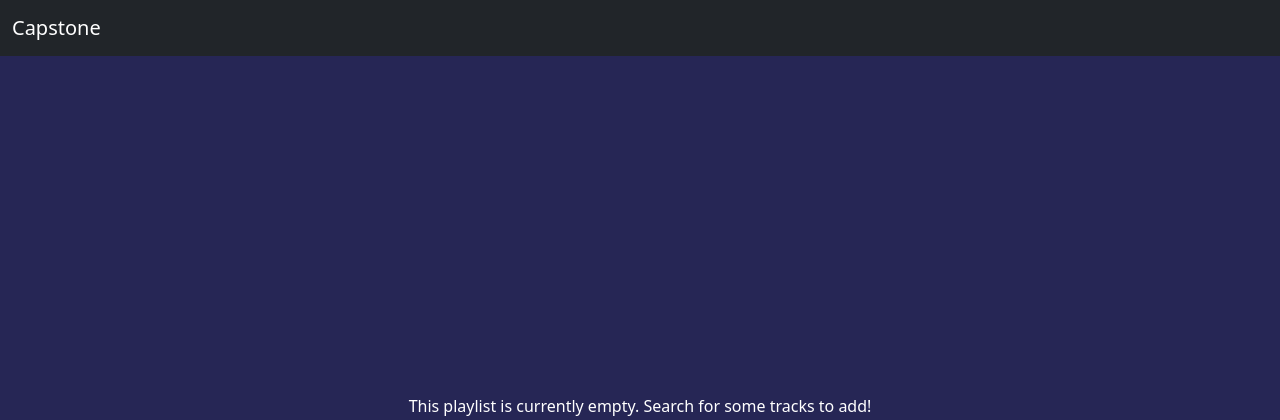
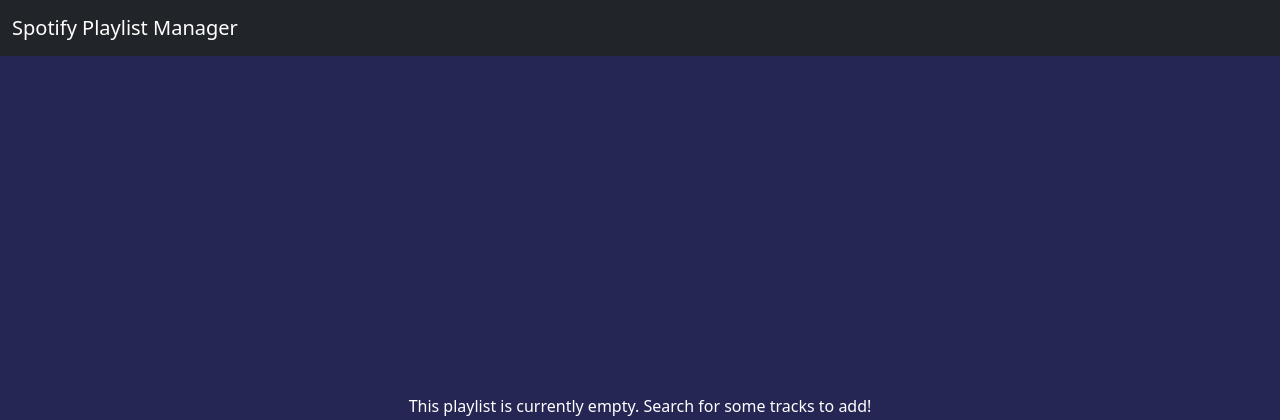
Before and after one commit to ericmoore0709/capstone_project_1, a Python web app: template templates/playlist.html in a window 1280 px wide. Shown: the top 420 px of the page. Run offline with Jinja, Linux system fonts and the light colour scheme; the template is opened without the code that fills it, so the values that code supplies are empty.

Commit message:
Replaced "Capstone" with "Spotify Playlist Manager"

```diff
--- a/templates/layout/base.html
+++ b/templates/layout/base.html
@@ -7,7 +7,7 @@
     <meta name="description" content="Capstone project for managing Spotify playlists">
     <meta name="keywords" content="Spotify, Playlist, Music, Flask, Capstone">
     <meta name="author" content="Your Name">
-    <title>{% if title %}{{ title }} - {% endif %}Capstone</title>
+    <title>{% if title %}{{ title }} - {% endif %}Spotify Playlist Manager</title>
 
     <!-- Bootstrap CSS -->
     <link href="https://cdn.jsdelivr.net/npm/bootstrap@5.3.3/dist/css/bootstrap.min.css" rel="stylesheet"
--- a/templates/layout/fragments/header.html
+++ b/templates/layout/fragments/header.html
@@ -1,7 +1,7 @@
 {% block header %}
 <nav class="navbar navbar-expand-lg navbar-dark bg-dark">
     <div class="container-fluid">
-        <a class="navbar-brand" href="/">Capstone</a>
+        <a class="navbar-brand" href="/">Spotify Playlist Manager</a>
         <button class="navbar-toggler" type="button" data-bs-toggle="collapse" data-bs-target="#navbarSupportedContent" aria-controls="navbarSupportedContent" aria-expanded="false" aria-label="Toggle navigation">
             <span class="navbar-toggler-icon"></span>
         </button>
```
